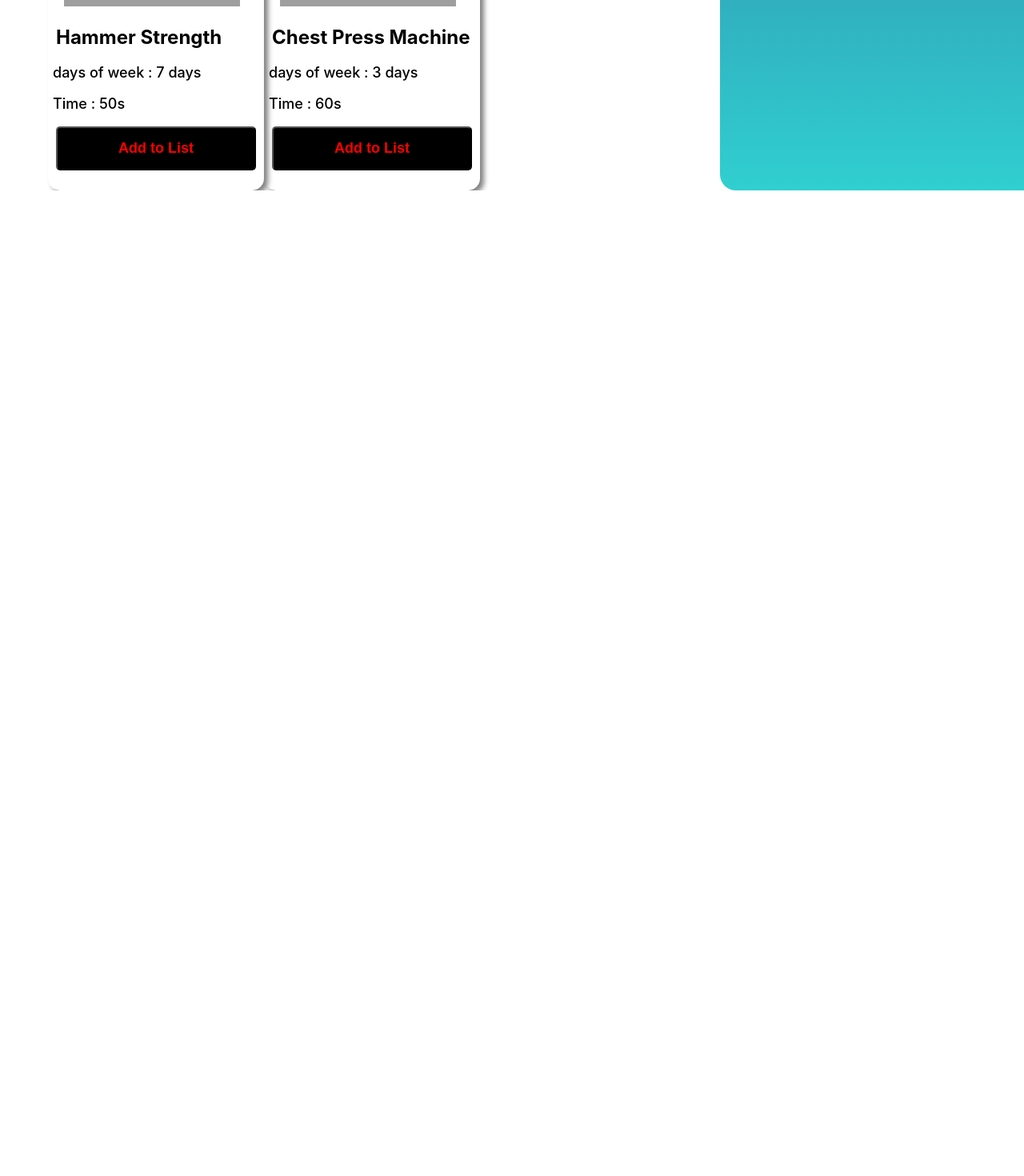
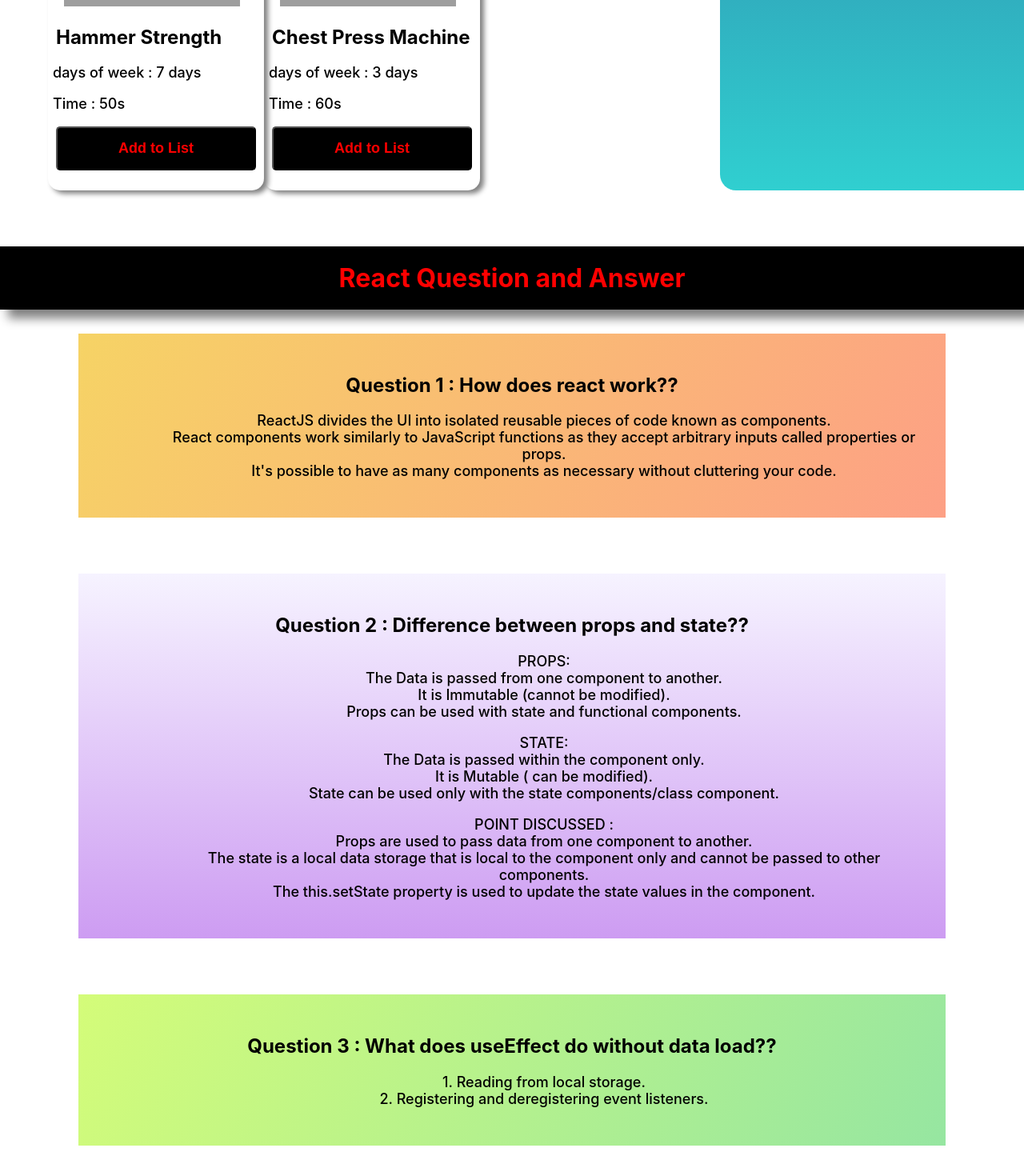
Before and after one commit to sakilaka/ultra-active-club, a React (Create React App) app: page / in a window 1280 px wide. Shown: the part 1292-2762 px from the top of the page at 80% size. Before the commit the page ends 1530 px from the top, so only its background shows below. Built offline with nearby package versions, Linux system fonts and the light colour scheme; grey boxes are pictures that could not be loaded.

Commit message:
ques and answer done

```diff
--- a/src/App.js
+++ b/src/App.js
@@ -1,12 +1,14 @@
 import './App.css';
 import Header from './components/Header/Header';
 import Items from './components/Items/Items';
+import Question from './components/Q and ans/Question';
 
 function App() {
   return (
     <div className="App">
       <Header></Header>
       <Items></Items>
+      <Question></Question>
     </div>
   );
 }
--- /dev/null
+++ b/src/components/Q and ans/Question.css
@@ -0,0 +1,37 @@
+.ques h1{
+    color: red;
+    background-color: black;
+    padding: 20px;
+    margin-top: 70px;
+    font-size: 40x;
+    text-align: center;
+    box-shadow: 10px 11px 12px grey;
+}
+.ques h2{
+    text-align: center;
+}
+.ques1{
+    background-image: linear-gradient(120deg, #f6d365 0%, #fda085 100%);
+    text-align: center;
+    padding: 30px;
+    width: 80%;
+    margin: auto;
+    margin-top: 30px;
+}
+.ques2{
+    background-image: linear-gradient(to top, #cd9cf2 0%, #f6f3ff 100%);
+    text-align: center;
+    padding: 30px;
+    width: 80%;
+    margin: auto;
+    margin-top: 70px;
+}
+.ques3{
+    background-image: linear-gradient(120deg, #d4fc79 0%, #96e6a1 100%);
+    text-align: center;
+    padding: 30px;
+    width: 80%;
+    margin: auto;
+    margin-top: 70px;
+    margin-bottom: 50px;
+}
--- /dev/null
+++ b/src/components/Q and ans/Question.js
@@ -0,0 +1,48 @@
+import React from 'react';
+import './Question.css';
+
+const Question = () => {
+    return (
+        <div className='ques'>
+            <h1>React Question and Answer</h1>
+            <div className='ques1'>
+                <h2>Question 1 : How does react work??</h2>
+                <p>
+                    ReactJS divides the UI into isolated reusable pieces of code known as components. <br /> React components work similarly to JavaScript functions as they accept arbitrary inputs called properties or props. <br /> It's possible to have as many components as necessary without cluttering your code.
+                </p>
+            </div>
+            <div className='ques2'>
+                <h2>Question 2 : Difference between props and state??</h2>
+                <p>
+                    PROPS: <br />
+                    The Data is passed from one component to another. <br />
+                    It is Immutable (cannot be modified). <br />
+                    Props can be used with state and functional components.
+
+                </p>
+                <p>
+                    STATE: <br />
+                    The Data is passed within the component only. <br />
+                 	It is Mutable ( can be modified). <br />
+	                State can be used only with the state components/class component.
+                </p>
+
+                <p>
+                POINT DISCUSSED : <br />
+                Props are used to pass data from one component to another. <br />
+                The state is a local data storage that is local to the component only and cannot be passed to other components. <br />
+                The this.setState property is used to update the state values in the component.
+                </p>
+            </div>
+            <div className='ques3'>
+                <h2>Question 3 : What does useEffect do without data load??</h2>
+                <p>
+                    1. Reading from local storage. <br />
+                   2. Registering and deregistering event listeners.
+                </p>
+            </div>
+        </div>
+    );
+};
+
+export default Question;
```
